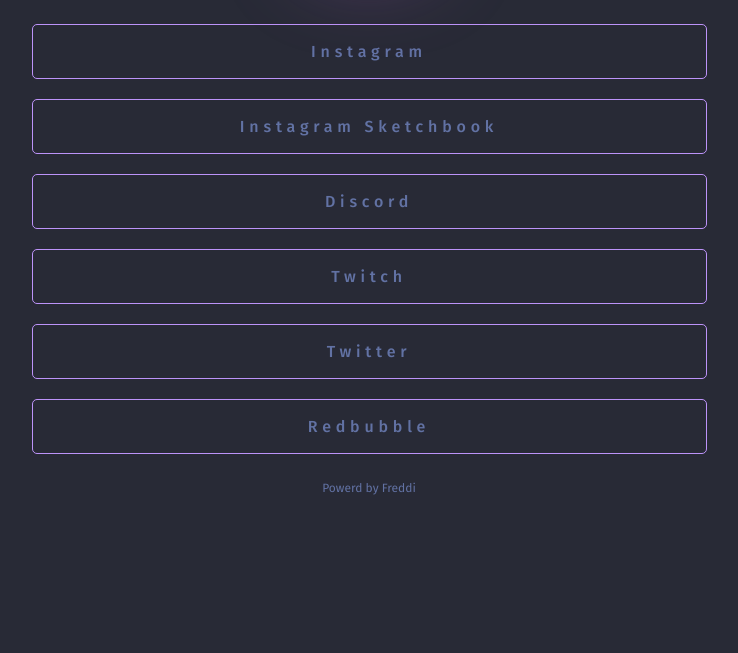
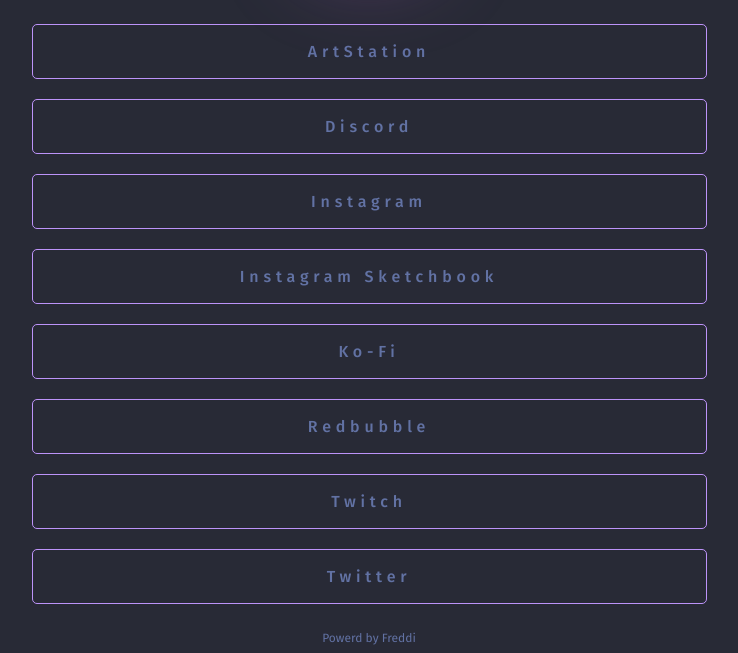
Before and after one commit to creanima/creanimalink, a website built with Vite: page index.html in a window 1280 px wide. Shown: the part 180-833 px from the top of the page, without its empty margins (271-1009 px from the left). Before the commit the page ends 800 px from the top, so only its background shows below. Built offline with nearby package versions, Linux system fonts and the light colour scheme; some packages are replaced by stand-ins of ours.

Commit message:
Update index.html

```diff
--- a/index.html
+++ b/index.html
@@ -14,12 +14,14 @@
   </div>
   <a href="" id="userName">@creanima</a>
   <div id="links">
+    <a class="link" href="/artstation" target="_blank">ArtStation</a>
+    <a class="link" href="/discord" target="_blank">Discord</a>
     <a class="link" href="/instagram" target="_blank">Instagram</a>
     <a class="link" href="/instagram-sketchbook" target="_blank">Instagram Sketchbook</a>
-    <a class="link" href="/discord" target="_blank">Discord</a>
+    <a class="link" href="/kofi" target="_blank">Ko-Fi</a>
+    <a class="link" href="/redbubble" target="_blank">Redbubble</a>
     <a class="link" href="/twitch" target="_blank">Twitch</a>
     <a class="link" href="/twitter" target="_blank">Twitter</a>
-    <a class="link" href="/redbubble" target="_blank">Redbubble</a>
   </div>
 
   <footer>
```
